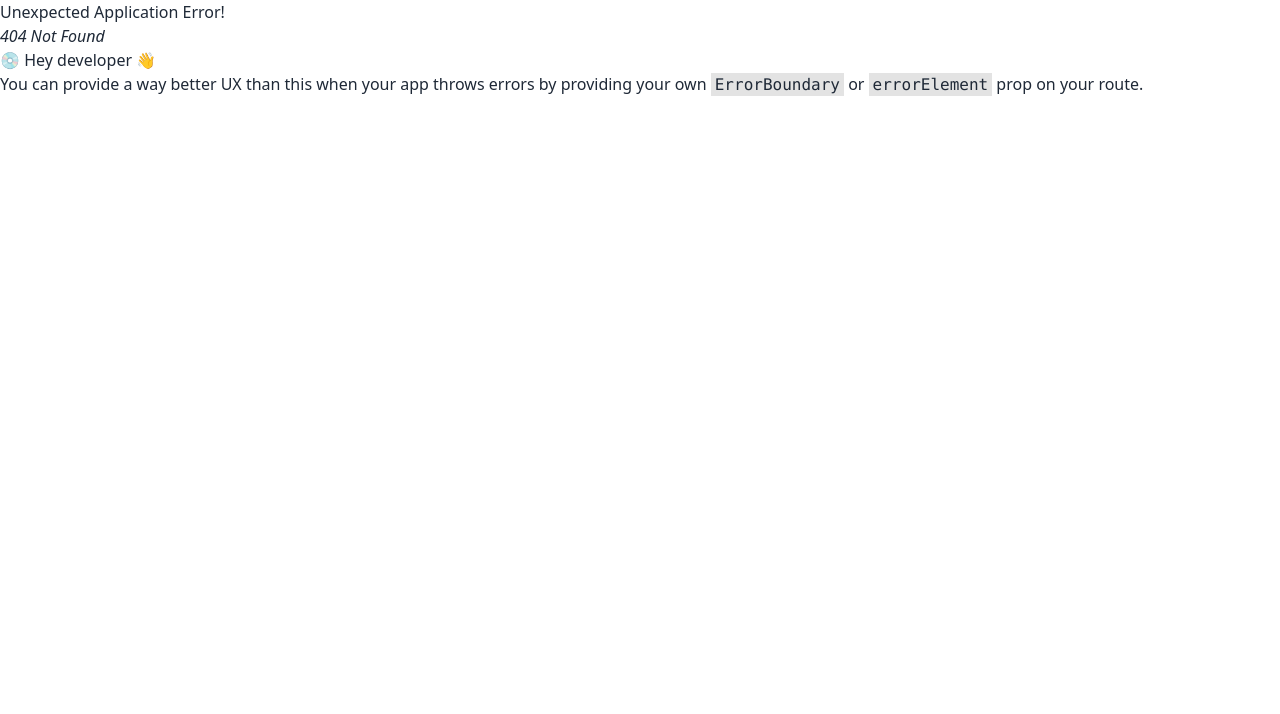
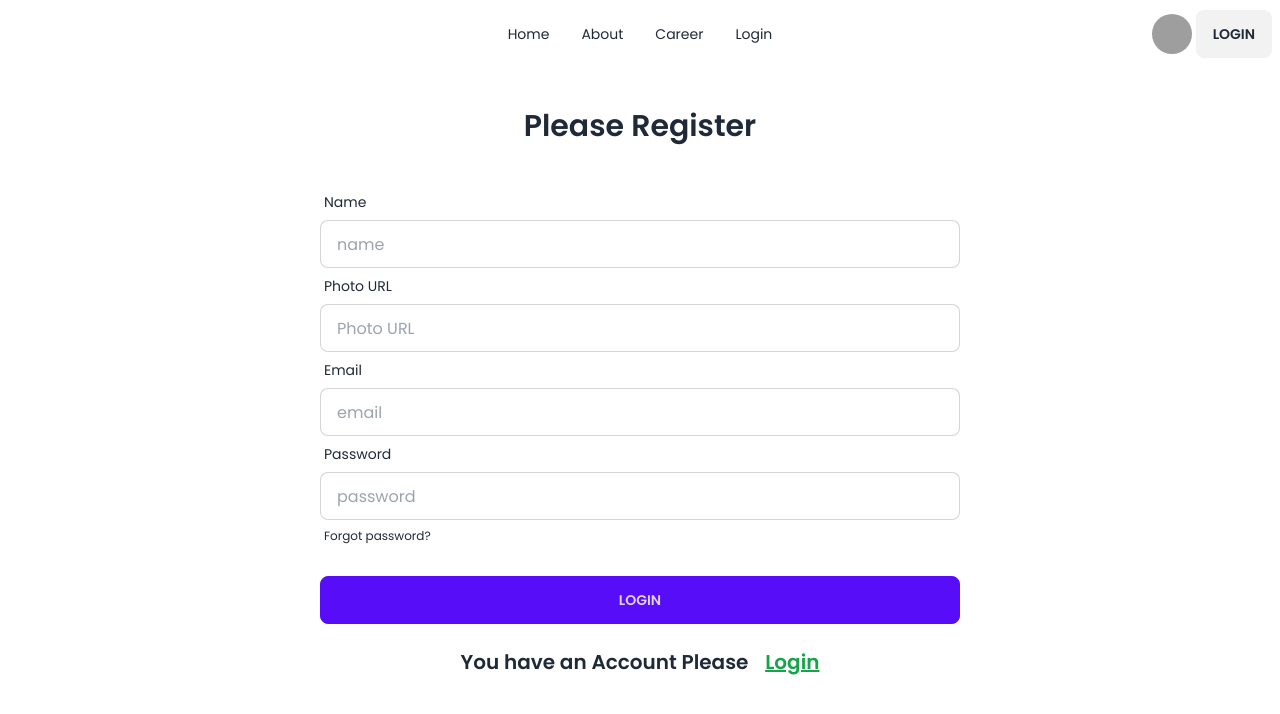
Before and after one commit to MdPiarulIslamAlif/react-Dragon-News, a React (Vite) app: page /register in a window 1280 px wide. Before the commit this address had no page. Shown: the top 714 px of the page. Built offline with nearby package versions, Linux system fonts and the light colour scheme; grey boxes are pictures that could not be loaded.

Commit message:
adde a login and register page and make register and login from

```diff
--- a/src/Pages/Login/Login.jsx
+++ b/src/Pages/Login/Login.jsx
@@ -1,13 +1,61 @@
+import { Link } from "react-router-dom";
 import Navbar from "../../Sheard/Navbar/Navbar";
 
+const Login = () => {
+  const handleOnSubmit = (e) => {
+    e.preventDefault();
+    console.log(e.currentTarget);
+    const form = new FormData(e.currentTarget);
+    console.log(form);
+  };
 
-const Login = () => {
-     return (
-          <div>
-               <Navbar></Navbar>
-               <h1 className="tex-2xl">this is login page</h1>
+  return (
+    <div>
+      <Navbar></Navbar>
+      <div>
+        <h2 className="text-3xl font-semibold my-10 text-center">
+          Please Login
+        </h2>
+        <form onSubmit={handleOnSubmit} className="md:w-3/4 lg:w-1/2 mx-auto">
+          <div className="form-control">
+            <label className="label">
+              <span className="label-text">Email</span>
+            </label>
+            <input
+              type="email"
+              name="email"
+              placeholder="email"
+              className="input input-bordered"
+              required
+            />
           </div>
-     );
+          <div className="form-control">
+            <label className="label">
+              <span className="label-text">Password</span>
+            </label>
+            <input
+              type="password"
+              name="password"
+              placeholder="password"
+              className="input input-bordered"
+              required
+            />
+            <label className="label">
+              <a href="#" className="label-text-alt link link-hover">
+                Forgot password?
+              </a>
+            </label>
+          </div>
+          <div className="form-control mt-6">
+            <button className="btn btn-primary">Login</button>
+          </div>
+        </form>
+        <p className="text-center mt-6 text-xl font-semibold">
+          You have not Account Please <Link className="underline text-green-600 ml-3" to="/register">Register</Link>
+        </p>
+      </div>
+    </div>
+  );
 };
 
 export default Login;
--- /dev/null
+++ b/src/Pages/Register/Register.jsx
@@ -0,0 +1,97 @@
+import { Link } from "react-router-dom";
+import Navbar from "../../Sheard/Navbar/Navbar";
+
+const Register = () => {
+
+     const handleRegister = e =>{
+          e.preventDefault();
+          console.log(e.currentTarget);
+          const form = new FormData(e.currentTarget);
+
+          const name = form.get('name');
+          const photo = form.get('photo');
+          const email = form.get('email');
+          const password = form.get('password');
+          console.log(name, photo, email, password);
+
+     }
+
+     return (
+       <div>
+         <Navbar></Navbar>
+         <div>
+           <h2 className="text-3xl font-semibold my-10 text-center">
+             Please Register
+           </h2>
+           <form
+             onSubmit={handleRegister}
+             className="md:w-3/4 lg:w-1/2 mx-auto">
+             <div className="form-control">
+               <label className="label">
+                 <span className="label-text">Name</span>
+               </label>
+               <input
+                 type="name"
+                 name="name"
+                 placeholder="name"
+                 className="input input-bordered"
+                 required
+               />
+             </div>
+             <div className="form-control">
+               <label className="label">
+                 <span className="label-text">Photo URL</span>
+               </label>
+               <input
+                 type="text"
+                 name="photo"
+                 placeholder="Photo URL"
+                 className="input input-bordered"
+                 required
+               />
+             </div>
+             <div className="form-control">
+               <label className="label">
+                 <span className="label-text">Email</span>
+               </label>
+               <input
+                 type="email"
+                 name="email"
+                 placeholder="email"
+                 className="input input-bordered"
+                 required
+               />
+             </div>
+             <div className="form-control">
+               <label className="label">
+                 <span className="label-text">Password</span>
+               </label>
+               <input
+                 type="password"
+                 name="password"
+                 placeholder="password"
+                 className="input input-bordered"
+                 required
+               />
+               <label className="label">
+                 <a href="#" className="label-text-alt link link-hover">
+                   Forgot password?
+                 </a>
+               </label>
+             </div>
+             <div className="form-control mt-6">
+               <button className="btn btn-primary">Login</button>
+             </div>
+           </form>
+           <p className="text-center mt-6 text-xl font-semibold">
+             You have an Account Please{" "}
+             <Link className="underline text-green-600 ml-3" to="/login">
+               Login
+             </Link>
+           </p>
+         </div>
+       </div>
+     );
+};
+
+export default Register;
--- a/src/Route/Routes.jsx
+++ b/src/Route/Routes.jsx
@@ -2,6 +2,7 @@ import { createBrowserRouter } from "react-router-dom";
 import Root from "../Layout/Root";
 import Home from "../Pages/Home/Home";
 import Login from "../Pages/Login/Login";
+import Register from "../Pages/Register/Register";
 
 const routes = createBrowserRouter([
      {
@@ -15,6 +16,10 @@ const routes = createBrowserRouter([
                {
                     path:"/login",
                     element:<Login />
+               },
+               {
+                    path:"/register",
+                    element:<Register />
                }
           ]
      }
```
